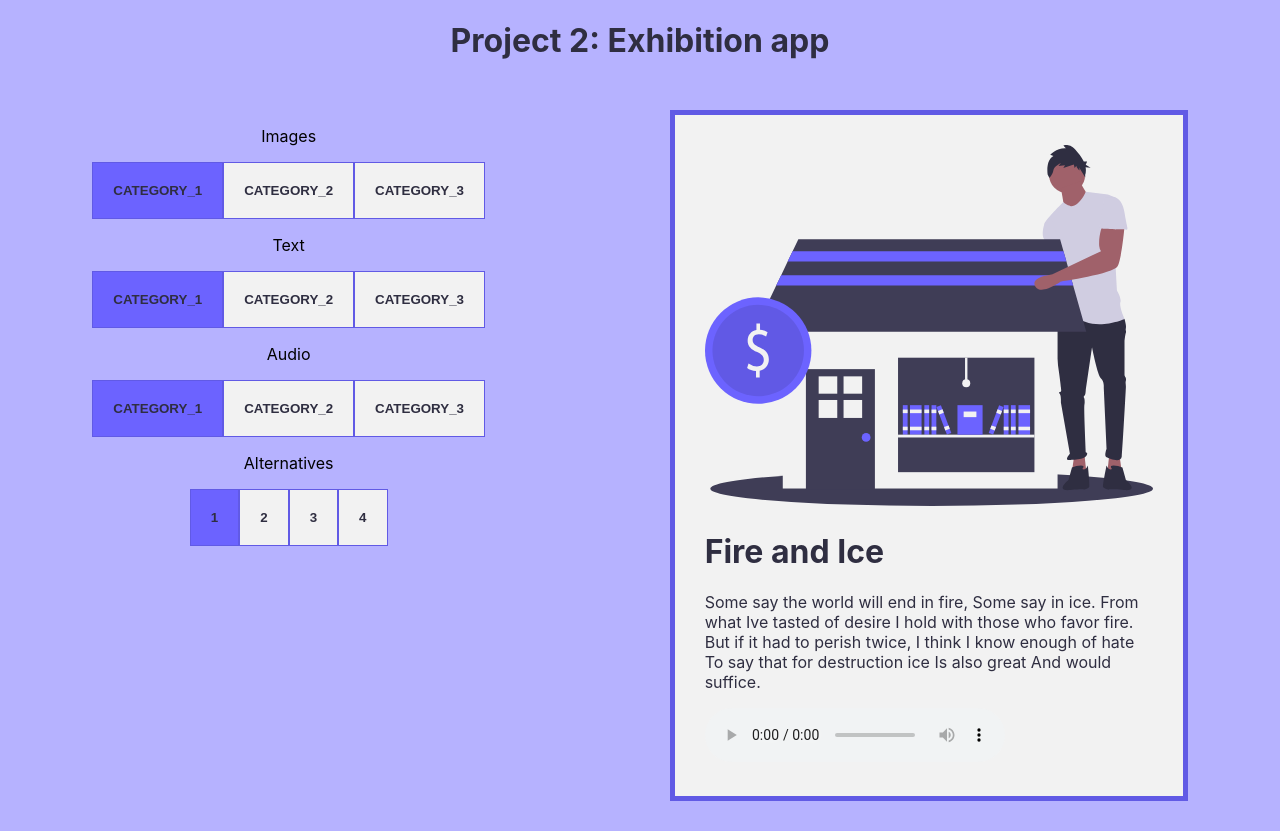
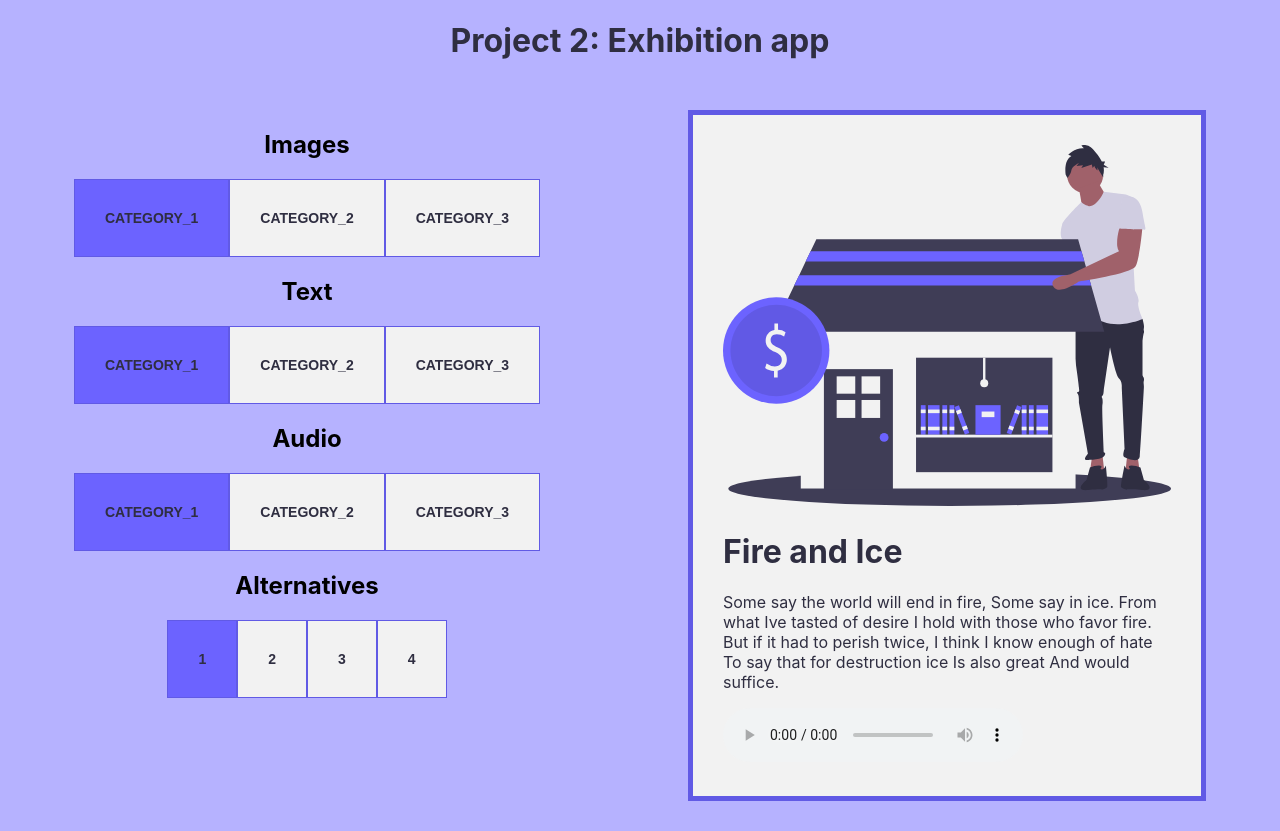
Before and after one commit to rotciw/P2-IT2810-Project-Purple, a React (Create React App) app in the folder exhibition-app/: page / in a window 1280 px wide. Built offline with nearby package versions, Linux system fonts and the light colour scheme.

Commit message:
Css media queries on buttons

```diff
--- a/exhibition-app/src/components/app/App.js
+++ b/exhibition-app/src/components/app/App.js
@@ -34,7 +34,6 @@ export class App extends Component {
   }
 
   setSelectedValue = (value, buttonGroupId) => {
-
     let selectedValuesList = this.state.selectedValuesList;
     if (selectedValuesList[buttonGroupId] !== value){
       selectedValuesList[buttonGroupId] = value;
@@ -53,13 +52,13 @@ render(){
           </div>
           <div className="contentContainer">
             <div className="categories">
-              <p>Images</p>
+              <h2>Images</h2>
               < ButtonContainer id="0" values={this.state.categoryValues} selectedValue={this.setSelectedValue} selected={0}/>
-              <p>Text</p>
+              <h2>Text</h2>
               < ButtonContainer id="1" values={this.state.categoryValues} selectedValue={this.setSelectedValue} selected={0}/>
-              <p>Audio</p>
+              <h2>Audio</h2>
               < ButtonContainer id="2" values={this.state.categoryValues} selectedValue={this.setSelectedValue} selected={0}/>
-              <p>Alternatives</p>
+              <h2>Alternatives</h2>
               < ButtonContainer id="3" values={this.state.alternativeValues} selectedValue={this.setSelectedValue} selected={0}/>
             </div>
             <div className="exhibition">
--- a/exhibition-app/src/components/button/Button.css
+++ b/exhibition-app/src/components/button/Button.css
@@ -9,13 +9,30 @@
     text-transform: uppercase;
     transition: all 200ms linear;
 }
+
+@media (min-width: 1200px){
+    .category_button{
+      padding:30px;
+      font-size: 18px;
+    }
+}
+
+@media (min-width: 768px){
+    .category_button{
+      padding:30px;
+      font-size: 14px;
+    }
+}
+
 .category_button:focus {
     outline-width: 0px;
 }
+
 .category_button:hover {
     background-color: #615AE5;
     cursor: pointer;
 }
+
 .selected_category_button{
     background-color: #6C63FF;
 }
```
